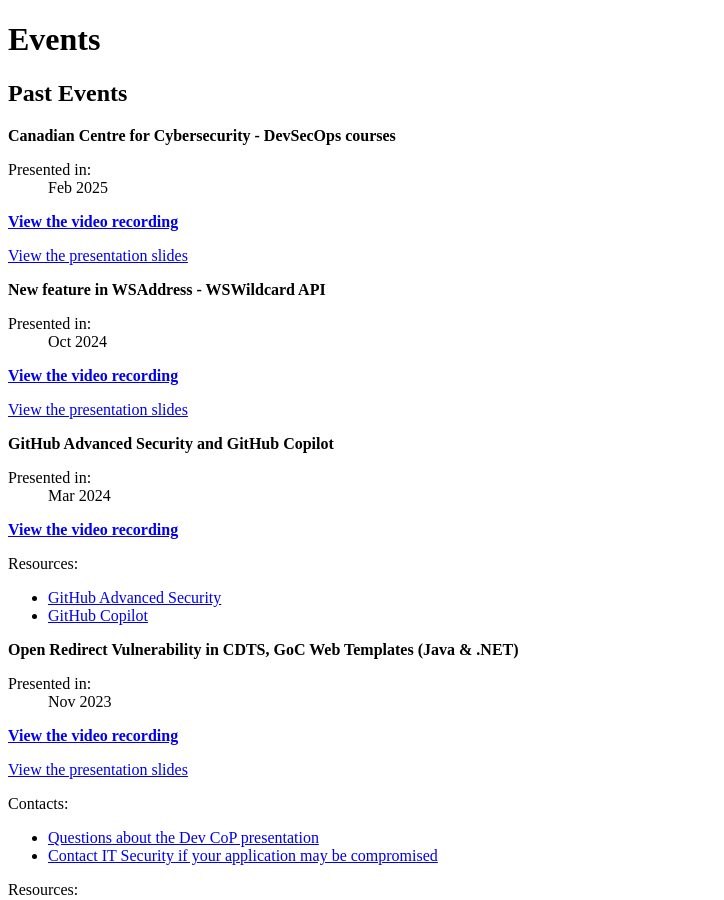
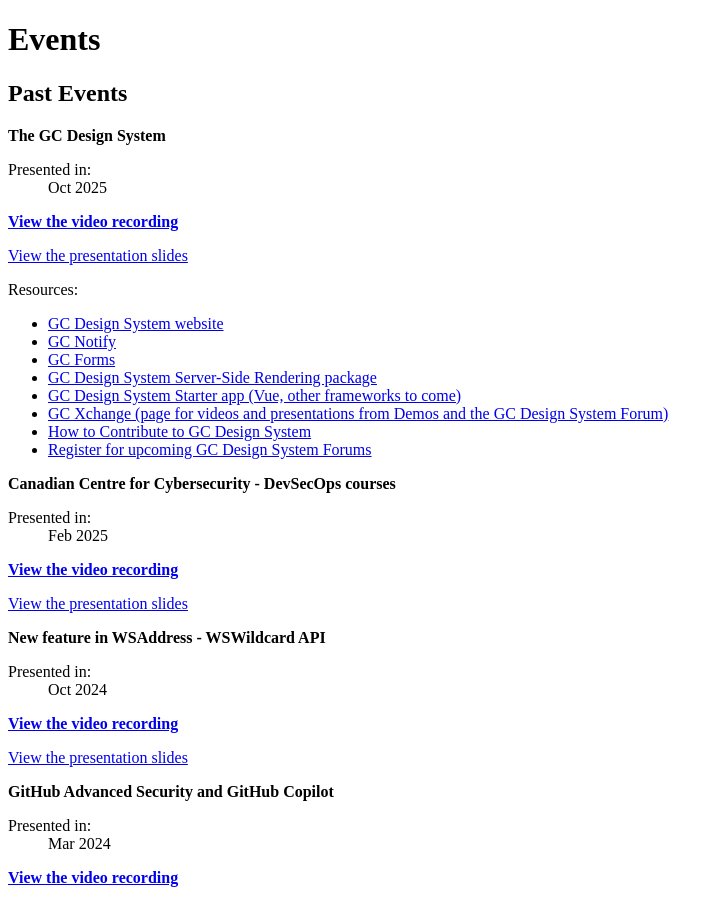
Before and after one commit to esdc-devcop/esdc-devcop.github.io, a Jekyll site: the page built from docs/_pages/events.md, in a window 1280 px wide and 900 px high. Shown: the whole window, without its empty margins (0-724 px from the left). Built offline with Jekyll 4.4.1, drawn with Linux system fonts in a browser that asks for light colours; comment, search, counter and statistics services are not loaded.

Commit message:
added october content

```diff
--- a/docs/_data/events.yml
+++ b/docs/_data/events.yml
@@ -1,4 +1,26 @@
 past:
+  - month: Oct 2025
+    topic: The GC Design System
+    recording: https://014gc.sharepoint.com/:v:/r/sites/DEVCommunity/Shared%20Documents/DevCoP%20-%20Past%20Events/2025_10_30_DevCoP.mp4?csf=1&web=1&e=PPTWfh
+    presentation: https://014gc.sharepoint.com/:p:/r/sites/DEVCommunity/Shared%20Documents/DevCoP%20-%20Past%20Events/2025_10_30_devcop_GC_DesignSystem.pptx?d=w75d1a9d18b8f4052a46935ae8bbc81f8&csf=1&web=1&e=KDKKwr
+    resources:
+        - title: GC Design System website
+          link: https://design-system.alpha.canada.ca/en/
+        - title: GC Notify
+          link: https://notification.canada.ca/
+        - title: GC Forms
+          link: https://forms-formulaires.alpha.canada.ca/
+        - title: GC Design System Server-Side Rendering package
+          link: https://github.com/cds-snc/gcds-components/tree/main/packages/react-ssr
+        - title: GC Design System Starter app (Vue, other frameworks to come)
+          link: https://github.com/cds-snc/gcds-examples/tree/main/starter-apps/vue
+        - title: GC Xchange (page for videos and presentations from Demos and the GC Design System Forum)
+          link: https://gcxgce.sharepoint.com/teams/10002765/SitePages/crisisCommunicationHome.aspx
+        - title: How to Contribute to GC Design System
+          link: https://gcxgce.sharepoint.com/:v:/t/10002765/Eefe5ZxD9S5MnmdpvxSEHngB57p7ff0BGeYE1KCnlZWrSA?e=NDDAAC
+        - title: Register for upcoming GC Design System Forums
+          link: https://events.teams.microsoft.com/event/455bc416-9bc1-453b-8d88-8f08a459b760@9ed55846-8a81-4246-acd8-b1a01abfc0d1
+
   - month: Feb 2025
     topic: Canadian Centre for Cybersecurity - DevSecOps courses
     recording: https://014gc.sharepoint.com/:v:/r/sites/DEVCommunity/Shared%20Documents/DevCoP%20-%20Past%20Events/2025_02_26_DevCoP.mp4?csf=1&web=1&e=dBBZXi
```
